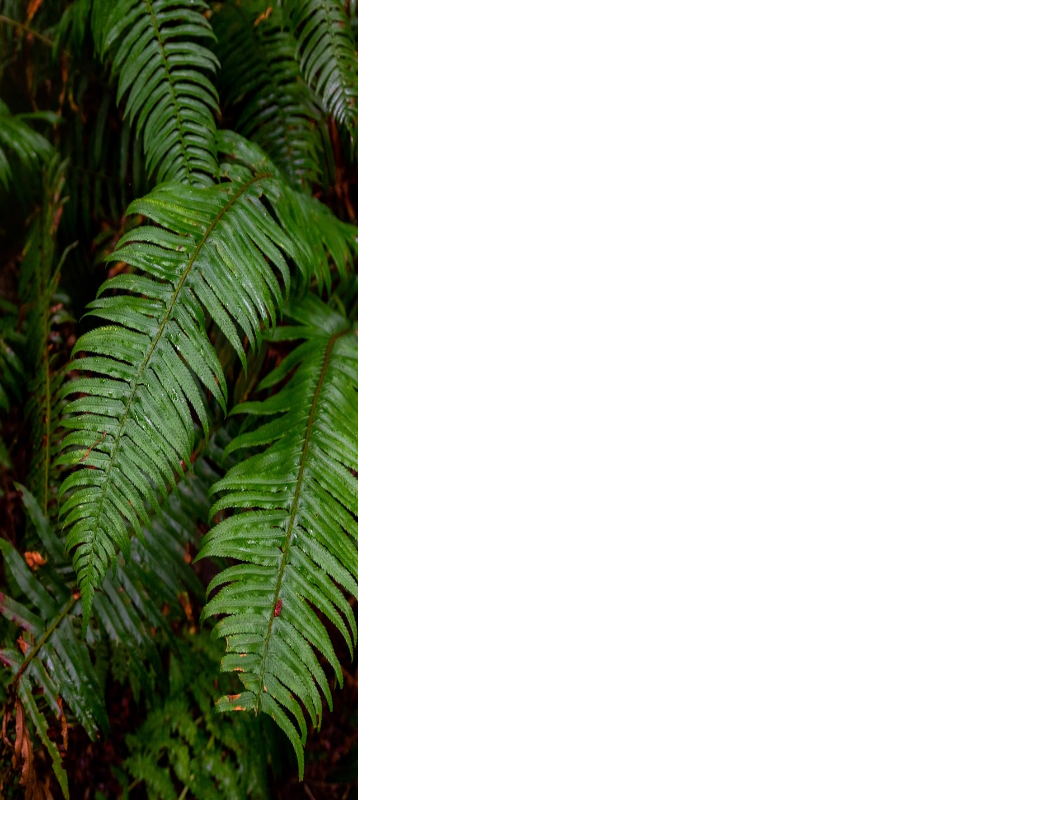
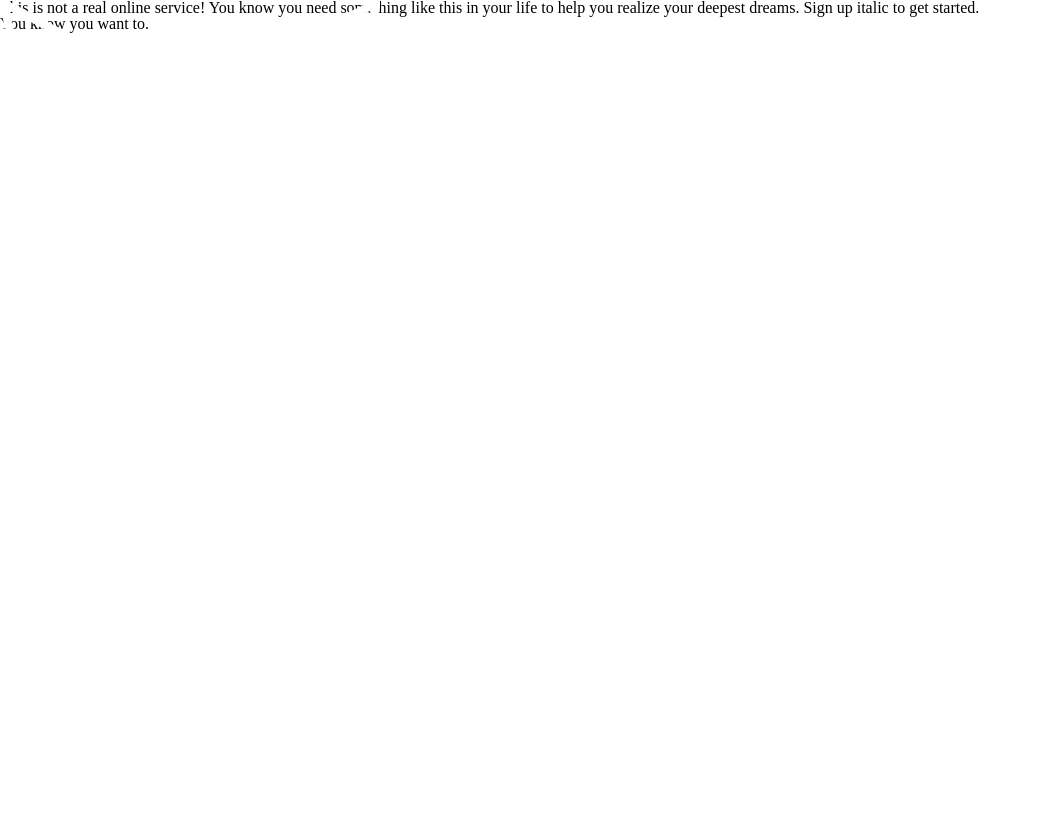
Before and after one commit to twentysixhugs/signup-form, a website with bundled scripts: page dist/index.html in a window 1280 px wide. Shown: the top 838 px of the page, without its empty margins (0-1042 px from the left). After the commit the page ends 800 px from the top, so only its background shows below. Built offline with nearby package versions, Linux system fonts and the light colour scheme.

Commit message:
remove hero img

```diff
--- a/dist/index.html
+++ b/dist/index.html
@@ -10,14 +10,22 @@
 </head>
 <body>
     <div class="hero">
-        <img src="./assets/background.jpg" alt="" class="hero_img">
         <div class="hero_logo">
             <img src="./assets/odin-logo.png" alt="Odin picture" class="logo_img">
             <span class="logo_title"></span>
         </div>
     </div>
     <main class="main">
-
+        <div class="main_description-wrapper">
+            <p class="description_text">
+                This is not a real online service!
+                You know you need something like this in your life to help you realize your deepest dreams.
+                Sign up <span class="text--italic">italic</span> to get started.
+            </p>
+            <p class="description_text">
+                You <span class="text--italic">know</span> you want to.
+            </p>
+        </div>
     </main>
 </body>
 </html>
```
